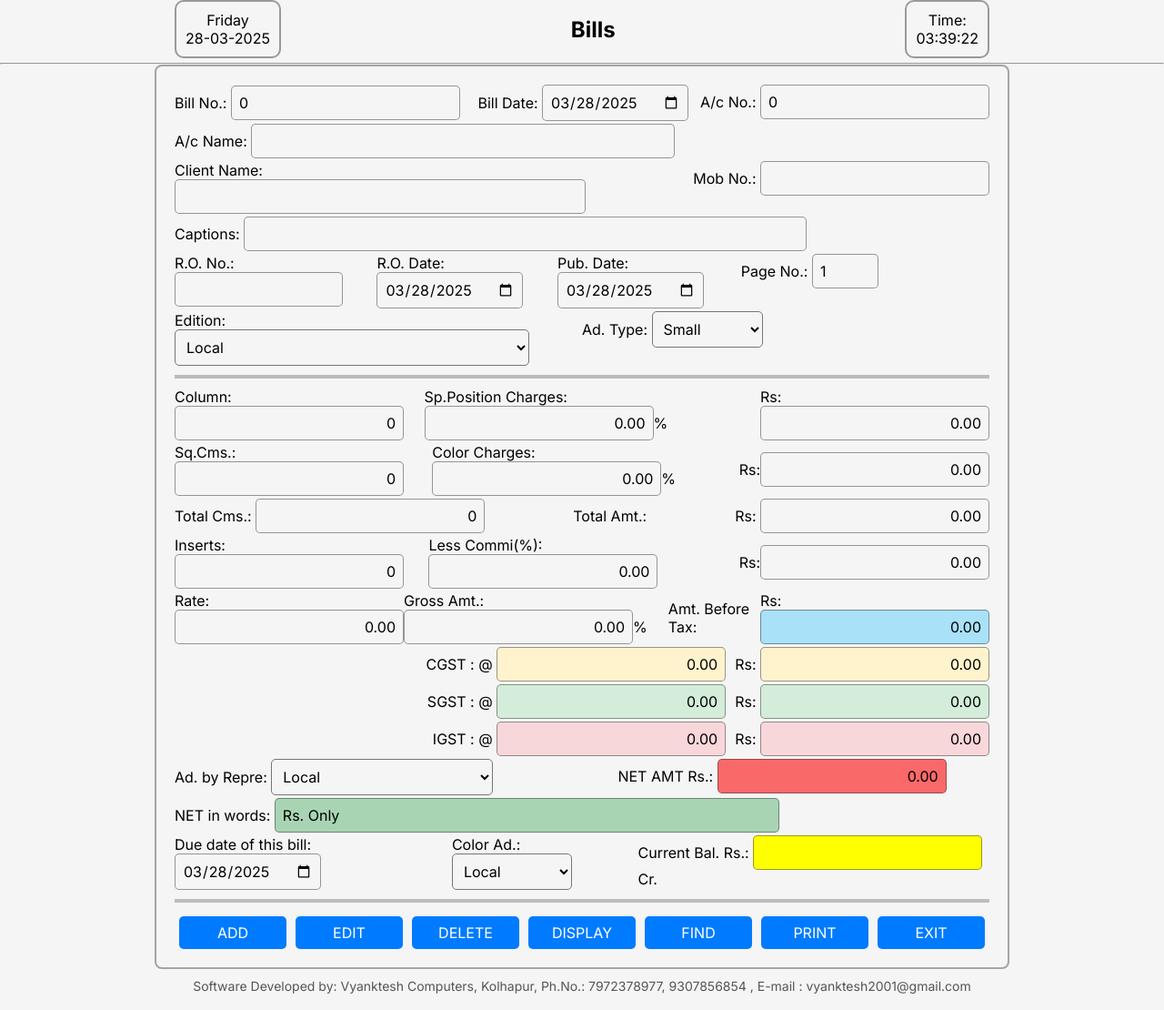
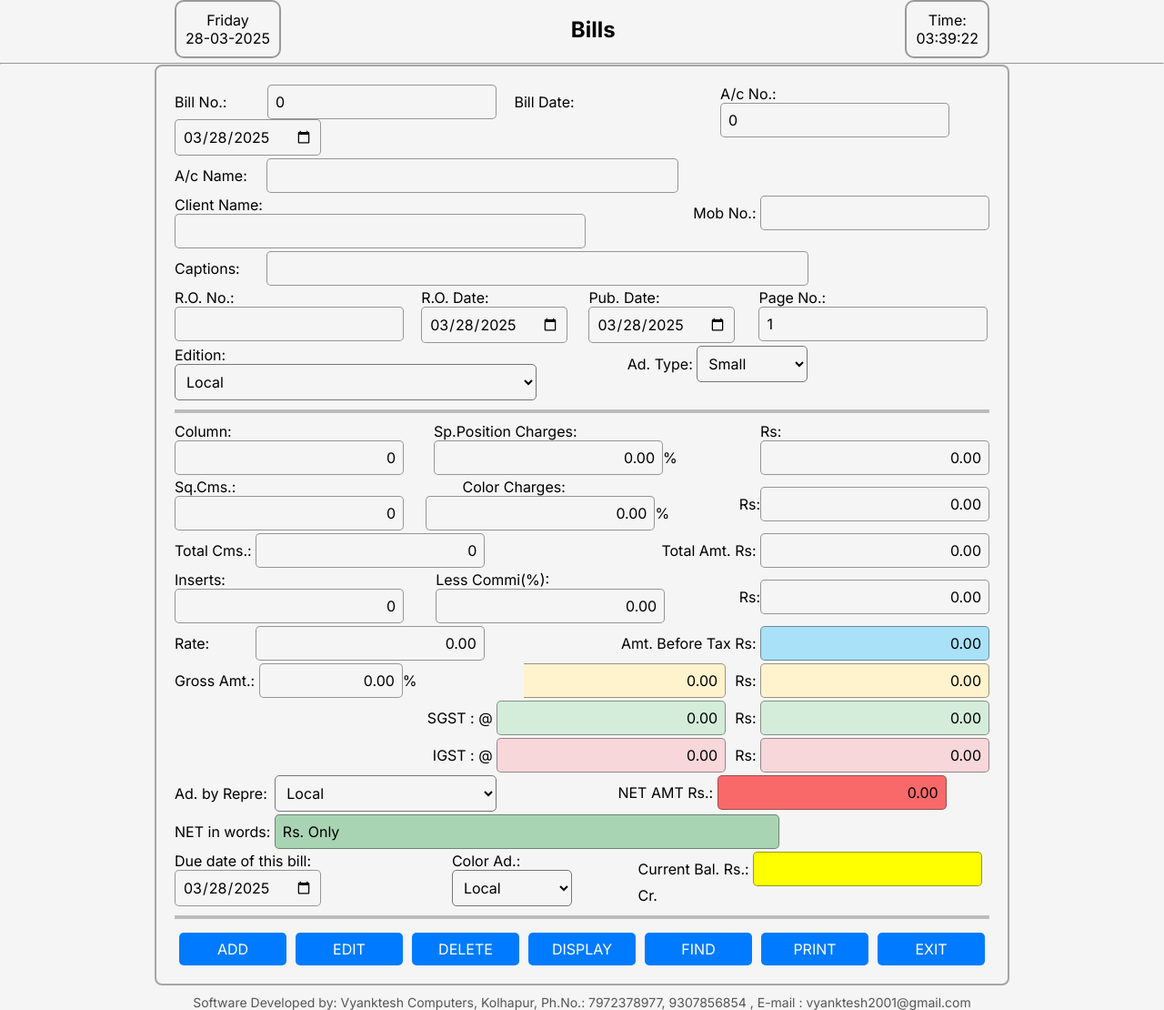
Before and after one commit to Shri8055/Ratnagiri_Times, a PHP site: page /bills.php in a window 1280 px wide. Shown: the whole page at 91% size. Run offline with PHP 8.4, Linux system fonts and the light colour scheme.

Commit message:
Commit 28/03

```diff
--- a/bills.css
+++ b/bills.css
@@ -53,29 +53,29 @@ form{
     margin-left: 15px;
 }
 #ac-name{
-    width: 50%;
+    min-width: 48.5%;
 }
 .inner-Sfirst-form{
-    width: 60.6%;
+    min-width: 60.6%;
 }
 #cli-name{
     width: 80%;
 }
 #captions{
-    width: 67%;
+    min-width: 64.5%;
 }
 .third-form{
     display: flex;
     justify-content: space-between;
 }
 .inner-Tforth-form > #page-no{
-    width: 20%;
+    min-width: 20%;
 }
 .inner-Tfirst-form{
-    width: 30%;
+    min-width: 30%;
 }
 #r-o-no{
-    width: 75%;
+    min-width: 65%;
 }
 .forth-from{
     display: flex;
@@ -85,7 +85,7 @@ form{
     width: 100%;
 }
 #ed-typ{
-    width: 87%;
+    min-width: 80%;
 }
 select{
     padding: 8px;
@@ -99,7 +99,7 @@ select{
     display: flex;
     justify-content: space-between;
 }
-#col, #col-pos-char, #col-rs, #sq-cms, #col-char, #sq-rs, #tocms, #to-rs, #ins, #les-comm, #ins-rs, #rate, #gross-amt, #gr-rs, #cgst, #sgst, #igst{
+#col, #col-pos-char, #col-rs, #sq-cms, #col-char, #sq-rs, #tocms, #to-rs, #ins, #les-comm, #ins-rs, #rate, #gr-rs, #cgst, #sgst, #igst{
     text-align: end;
     min-width: 40%;
 }
@@ -116,6 +116,56 @@ select{
     background-color: #d4edda;
 }#igst, #igst-rs{
     background-color: #f8d7da;
+}
+#gross-amt{
+    width: 36.5%;
+    text-align: end;
+}
+.innerFosecond-form{
+    width: 80%;
+}
+.innerFosecond-form > select{
+    min-width: 28%;
+}
+.inner-Ffirst-form > label{
+    margin-right: 40px;
+}
+.ax-f1 > label{
+    margin-right: 17px;
+}
+.ax-f2 > label{
+    margin-right: 25px;
+}
+.inner-Tfirst-form > label{
+    margin-right: 31px;
+}
+.innerFofirst-form > label{
+    margin-right: 41px;
+}
+.innerFifirst-form > label{
+    margin-right: 22px;
+}
+.innerSifirst-form > label{
+    margin-right: 18px;
+}
+.innerSiffirst-form > label{
+    margin-right: 29px;
+}
+.innerSifffirst-form > label{
+    margin-right: 46px;
+}
+.innerSissecond-form > label{
+    margin-left: 40px;
+}
+.innerEffirst-form{
+    width: 30%;
+    position: absolute;
+}
+.innerSiseecond-form > label{
+    margin-right: 15px;
+}
+.innerNfirst-form > label{
+    margin-right: 4px;
 }
 #net-amt{
     text-align: end;
@@ -147,7 +197,7 @@ select{
     min-width: 54.4%;
 }
 #ad-rep{
-    width: 50%;
+    min-width: 50%;
 }
 .buttons {
     display: flex;
--- a/bills.php
+++ b/bills.php
@@ -3,7 +3,7 @@
 <head>
     <meta charset="UTF-8">
     <meta name="viewport" content="width=device-width, initial-scale=1.0">
-    <title>Ratnagiti Times | Bills</title>
+    <title>Ratnagiri Times | Bills</title>
     <link rel="stylesheet" href="bills.css">
     <link rel="preconnect" href="https://fonts.googleapis.com">
     <link rel="preconnect" href="https://fonts.gstatic.com" crossorigin>
@@ -36,7 +36,7 @@
                 <input id="ac-no" name="ac-no" type="number" value="0">
             </div>
         </div>
-        <div class="aux-form">
+        <div class="aux-form ax-f1">
             <label for="ac-name">A/c Name: </label>
             <input id="ac-name" name="ac-name" type="text" value="">
         </div>
@@ -50,7 +50,7 @@
                 <input id="CmobNo" name="CmobNo" type="number" value="">
             </div>
         </div>
-        <div class="aux-form">
+        <div class="aux-form ax-f2">
             <label for="captions">Captions: </label>
             <input id="captions" name="caption" type="text" value="">
         </div>
@@ -109,7 +109,7 @@
                 <label for="sq-cms">Sq.Cms.:</label>
                 <input id="sq-cms" name="sqcms" type="number" value="0">
             </div>
-            <div class="innerSisecond-form">
+            <div class="innerSissecond-form">
                 <label for="col-char">Color Charges:</label>
                 <input id="col-char" name="col-char" type="number" value="0.00">%
             </div>
@@ -123,20 +123,20 @@
                 <label for="tocms">Total Cms.:</label>
                 <input id="tocms" name="tocms" type="number" value="0">
             </div>
-            <div class="innerSesecond-form">
+            <!-- <div class="innerSesecond-form">
                 <label>Total Amt.:</label>
-            </div>
+            </div> -->
             <div class="innerSethird-form">
-                <label for="to-rs">Rs:</label>
+                <label for="to-rs">Total Amt. Rs:</label>
                 <input id="to-rs" name="tot-col-rs" type="number" value="0.00">
             </div>
         </div>
         <div class="sixth-form">
-            <div class="innerSifirst-form">
+            <div class="innerSiffirst-form">
                 <label for="ins">Inserts:</label>
                 <input id="ins" name="inserts" type="number" value="0">
             </div>
-            <div class="innerSisecond-form">
+            <div class="innerSiseecond-form">
                 <label for="les-comm">Less Commi(%):</label>
                 <input id="les-comm" name="less-comm" type="number" value="0.00">
             </div>
@@ -146,23 +146,26 @@
             </div>
         </div>
         <div class="sixth-form">
-            <div class="innerSifirst-form">
+            <div class="innerSifffirst-form">
                 <label for="rate">Rate:</label>
                 <input id="rate" name="rate" type="number" value="0.00">
             </div>
-            <div class="innerSisecond-form">
-                <label for="gross-amt">Gross Amt.:</label>
-                <input id="gross-amt" name="gross-amt" type="number" value="0.00">%
-            </div>
-            <div class="innerSithird-form">
+
+            <!-- <div class="innerSithird-form">
                 <label>Amt. Before Tax:</label>
-            </div>
+            </div> -->
             <div class="innerSifourth-form">
-                <label for="gr-rs">Rs:</label>
+                <label for="gr-rs">Amt. Before Tax Rs:</label>
                 <input id="gr-rs" name="gr-rs" type="number" value="0.00">
             </div>
         </div>
         <div class="eight-form">
+            <div class="innerEffirst-form">
+                <div class="innerSisecond-form">
+                    <label for="gross-amt">Gross Amt.:</label>
+                    <input id="gross-amt" name="gross-amt" type="number" value="0.00">%
+                </div>
+            </div>
             <div class="innerEfirst-form">
                 <div class="Efirst-form1">
                     <label for="cgst">CGST : @</label>
```
